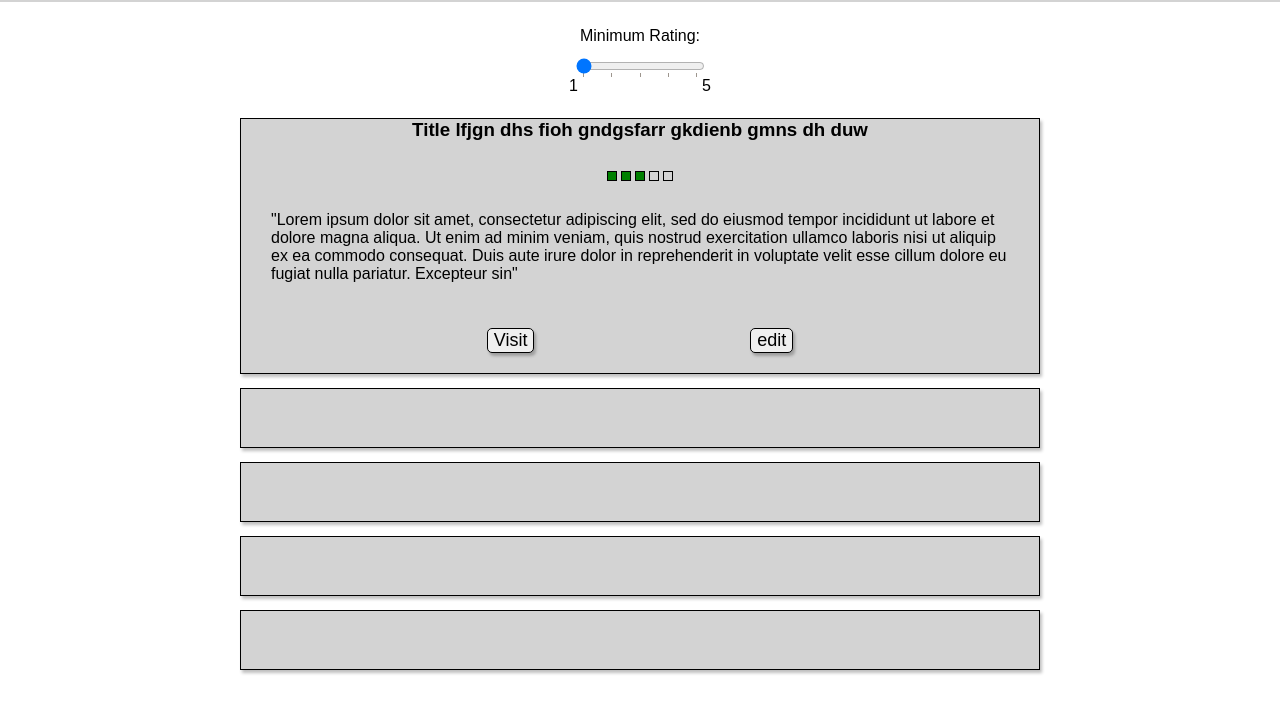
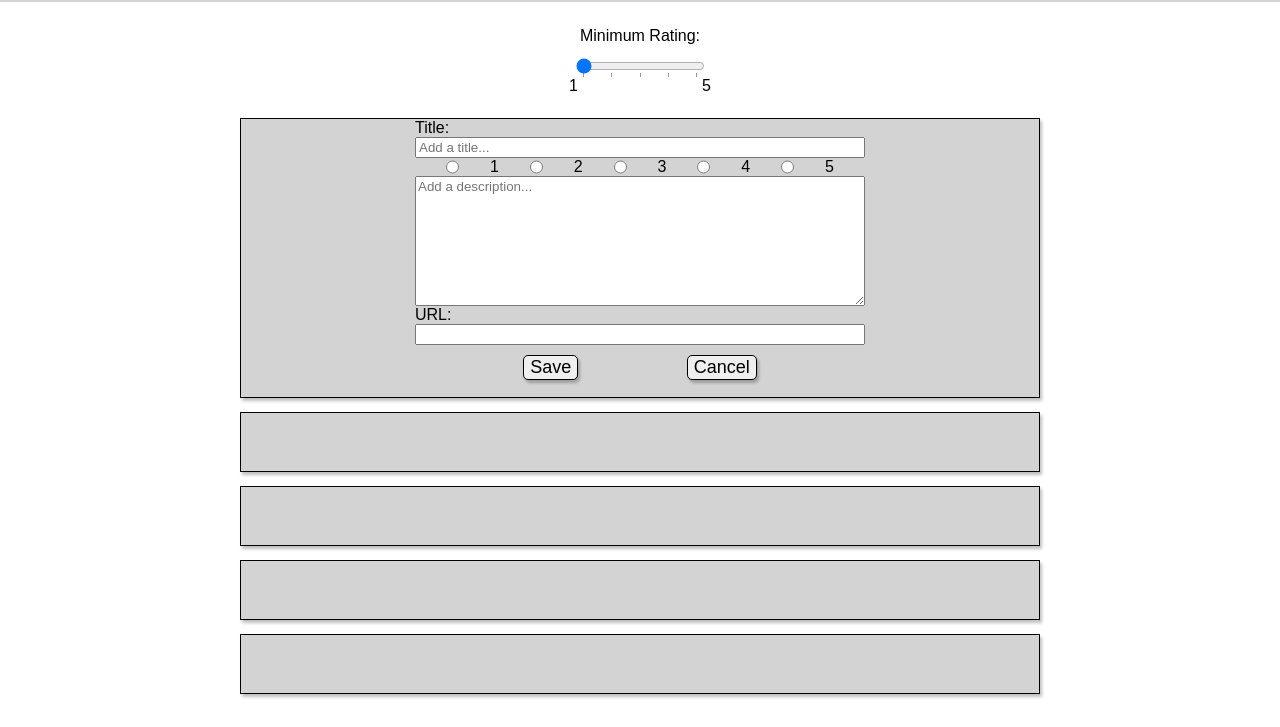
Before and after one commit to thinkful-ei-jaguar/bookmarkApp-TaylorP, a plain HTML site: page add.html in a window 1280 px wide. Shown: the part 73-800 px from the top of the page. Drawn offline with Linux system fonts and the light colour scheme.

Commit message:
html for add page

```diff
--- a/add.html
+++ b/add.html
@@ -30,22 +30,25 @@
         </div>
         </header>
         <section class='bookmarks-container'>
-            <div class='bookmark expand' id='expand'>
-                <h3>Title lfjgn dhs fioh gndgsfarr gkdienb gmns dh duw</h3>
-                <div class=ratings>
-                    <div class='star checked'></div>
-                    <div class='star checked'></div>
-                    <div class='star checked'></div>
-                    <div class='star'></div>
-                    <div class='star'></div>
+            <div class='bookmark expand'>
+                <form id='add-bookmark'>
+                    <label for="title">Title:</label>
+                    <input type="text" name='title' id='title' placeholder="Add a title..." maxlength="50">
+                <div class=ratings id='add-rating'>
+                    <input type="radio" name="initial-rating" value="1">1
+                    <input type="radio" name="initial-rating" value="2">2
+                    <input type="radio" name="initial-rating" value="3">3
+                    <input type="radio" name="initial-rating" value="4">4
+                    <input type="radio" name="initial-rating" value="5">5
                 </div>
-                <section class='description'>
-                    <p>"Lorem ipsum dolor sit amet, consectetur adipiscing elit, sed do eiusmod tempor incididunt ut labore et dolore magna aliqua. Ut enim ad minim veniam, quis nostrud exercitation ullamco laboris nisi ut aliquip ex ea commodo consequat. Duis aute irure dolor in reprehenderit in voluptate velit esse cillum dolore eu fugiat nulla pariatur. Excepteur sin"</p>
-                </section>
-                <section class='expand-buttons'>
-                    <button type='button' id='visit-button' name='visit-button' href='http://www.google.com'>Visit</buttion>
-                    <button type='button' id='edit-button' name='edit-button' href='edit.html'>edit</buttion>
-                </section>
+                  <textarea rows="14" cols="10" maxlength="350" wrap="soft" id='description' name='description' placeholder="Add a description..."></textarea>
+                  <label for="url">URL:</label>
+                  <input type="text" name="url" id="url">
+                  <section class='expand-buttons'>
+                      <button type='submit' id='save-button' name='save-button'>Save</button>
+                      <button type='button' id='cancel-button' name='cancel-button'>Cancel</button>
+                  </section>
+                </form>
             </div>
             <div class='bookmark'></div>
             <div class='bookmark'></div>
--- a/index.css
+++ b/index.css
@@ -95,6 +95,14 @@ h2 {
     flex-direction: row;
 }
 
+#add-rating {
+    justify-content: space-evenly;
+}
+
+#title, #url {
+    width: 200px;
+}
+
 h3 {
 
 }
@@ -112,15 +120,11 @@ h3 {
 }
 
 .expand-buttons {
-    margin: 20px;
+    margin: 10px 0;
     width: 100%;
     display: flex;
     flex-direction: row;
     justify-content: space-evenly;
-
-}
-
-.expand-buttons buttons {
 
 }
 
@@ -170,7 +174,14 @@ h3 {
 }
 
 .expand {
-    height: 256px;
+    height: 280px;
+    flex-direction: column;
+}
+
+
+
+#add-bookmark {
+    display: flex;
     flex-direction: column;
 }
 
@@ -179,4 +190,8 @@ h3 {
     height: 130px;
 }
 
+#title, #url {
+    width: 450px;
 }
+
+}
```
